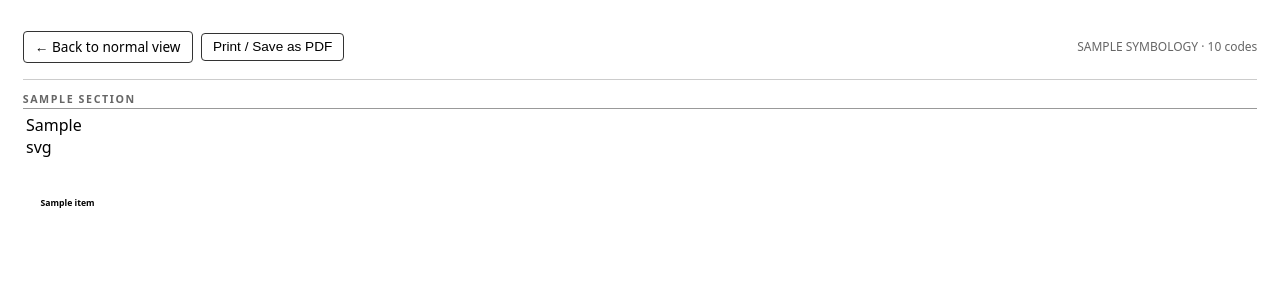
After one commit to spafrost/bleepstash, a FastAPI app: template app/templates/control_sheet_print.html in a window 1280 px wide. The commit adds this page. Shown: the top 300 px of the page. Run offline with FastAPI, Linux system fonts and the light colour scheme; the template is opened without the code that fills it: most values are stand-ins (such as "Sample title", 1, 10 or a date in 2020); parts of the project's set-up code (start-up, migrations or seed data) failed here and were passed over.

Commit message:
Add dense print control sheet + order-agnostic ADD
/control-sheet/print: chromeless, dense-grid view of the same barcode
set, tuned for a single-sheet A4 print. QRs at 22 mm, section headers
minimal, inline CSS so no external stylesheet dependency in print.

ADD flow: YEAR handler now checks pending_add.is_ready and commits if
the state completes, matching MONTH's existing behaviour. Product,
YEAR and MONTH can now be scanned in any order. Wording softened
('Still need: YEAR, MONTH.' rather than 'Next scan: YEAR then MONTH.')
to stop implying a forced sequence.

```diff
--- a/app/main.py
+++ b/app/main.py
@@ -91,3 +91,25 @@ async def control_sheet_page(
             "symbology": symbology,
         },
     )
+
+
+@app.get("/control-sheet/print", response_class=HTMLResponse)
+async def control_sheet_print(
+    request: Request,
+    symbology: str = "qr",
+) -> HTMLResponse:
+    """Chromeless, dense-grid version tuned to maximise codes per A4 page."""
+    if symbology not in (control_sheet.SYMBOLOGY_QR, control_sheet.SYMBOLOGY_CODE128):
+        symbology = control_sheet.DEFAULT_SYMBOLOGY
+    sections = control_sheet.build_sections(symbology=symbology)
+    total = sum(len(s["entries"]) for s in sections)
+    return templates.TemplateResponse(
+        request,
+        "control_sheet_print.html",
+        {
+            "version": __version__,
+            "sections": sections,
+            "symbology": symbology,
+            "total": total,
+        },
+    )
--- a/app/templates/control_sheet.html
+++ b/app/templates/control_sheet.html
@@ -15,6 +15,7 @@
             <a href="/control-sheet">Control Sheet</a>
         </nav>
         <div class="print-actions">
+            <a class="symbology-toggle" href="/control-sheet/print?symbology={{ symbology }}">Dense print view</a>
             <a class="symbology-toggle" href="?symbology={% if symbology == 'qr' %}code128{% else %}qr{% endif %}">
                 Switch to {% if symbology == 'qr' %}Code128{% else %}QR{% endif %}
             </a>
--- /dev/null
+++ b/app/templates/control_sheet_print.html
@@ -0,0 +1,110 @@
+<!doctype html>
+<html lang="en">
+<head>
+    <meta charset="utf-8">
+    <title>Control Sheet (print) · BleepStash</title>
+    <style>
+        * { box-sizing: border-box; margin: 0; padding: 0; }
+        html, body { background: white; color: black; font-family: system-ui, sans-serif; }
+        body { padding: 6mm; }
+
+        /* Screen-only header, hidden on print */
+        .toolbar {
+            display: flex; gap: 0.5rem; align-items: center;
+            padding: 0.5rem 0 1rem;
+            border-bottom: 1px solid #ccc;
+            margin-bottom: 0.75rem;
+        }
+        .toolbar a, .toolbar button {
+            font-size: 0.85rem;
+            padding: 0.35rem 0.7rem;
+            border: 1px solid #333;
+            background: white; color: black;
+            border-radius: 4px; cursor: pointer;
+            text-decoration: none;
+        }
+        .toolbar button:hover, .toolbar a:hover { background: #eee; }
+
+        /* Section header — minimal */
+        .sec {
+            margin-top: 3mm;
+        }
+        .sec:first-child { margin-top: 0; }
+        .sec h2 {
+            font-size: 8pt;
+            font-weight: 700;
+            letter-spacing: 0.15em;
+            text-transform: uppercase;
+            color: #666;
+            margin-bottom: 1mm;
+            border-bottom: 0.3mm solid #999;
+            padding-bottom: 0.5mm;
+        }
+
+        /* Dense grid — as many QRs per row as fit */
+        .grid {
+            display: grid;
+            grid-template-columns: repeat(auto-fill, minmax(23mm, 1fr));
+            gap: 1.5mm;
+        }
+        .cell {
+            display: flex;
+            flex-direction: column;
+            align-items: center;
+            padding: 0.5mm;
+            page-break-inside: avoid;
+            break-inside: avoid;
+        }
+        .cell .qr {
+            width: 22mm;
+            height: 22mm;
+        }
+        {% if symbology == 'code128' %}
+        /* Code128 is much wider — fewer columns */
+        .grid { grid-template-columns: repeat(auto-fill, minmax(90mm, 1fr)); gap: 3mm; }
+        .cell .qr { width: auto; height: auto; }
+        {% endif %}
+        .cell .qr svg {
+            display: block;
+            width: 100%;
+            height: 100%;
+        }
+        .cell .lbl {
+            font-size: 6.5pt;
+            font-weight: 600;
+            margin-top: 0.5mm;
+            text-align: center;
+            line-height: 1.1;
+        }
+
+        @media print {
+            .toolbar { display: none; }
+            body { padding: 0; }
+            @page { margin: 8mm; size: A4; }
+        }
+    </style>
+</head>
+<body>
+    <div class="toolbar">
+        <a href="/control-sheet?symbology={{ symbology }}">← Back to normal view</a>
+        <button type="button" onclick="window.print()">Print / Save as PDF</button>
+        <span style="margin-left:auto; font-size:0.75rem; color:#666;">
+            {{ symbology | upper }} · {{ total }} codes
+        </span>
+    </div>
+
+    {% for section in sections %}
+    <section class="sec">
+        <h2>{{ section.name }}</h2>
+        <div class="grid">
+            {% for item in section.entries %}
+            <div class="cell">
+                <div class="qr">{{ item.svg | safe }}</div>
+                <div class="lbl">{{ item.label }}</div>
+            </div>
+            {% endfor %}
+        </div>
+    </section>
+    {% endfor %}
+</body>
+</html>
```
Also changed, not shown: app/scan.py (+5 -3 lines).
